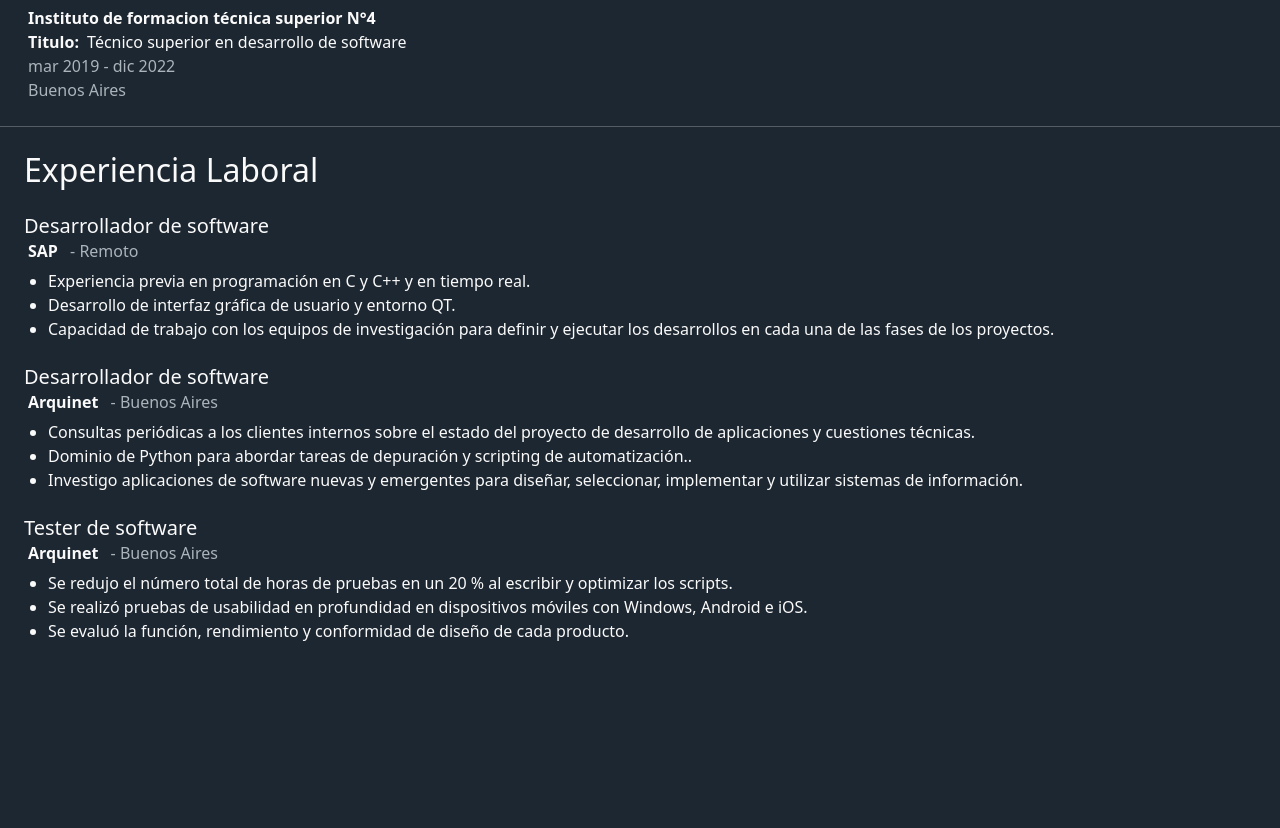
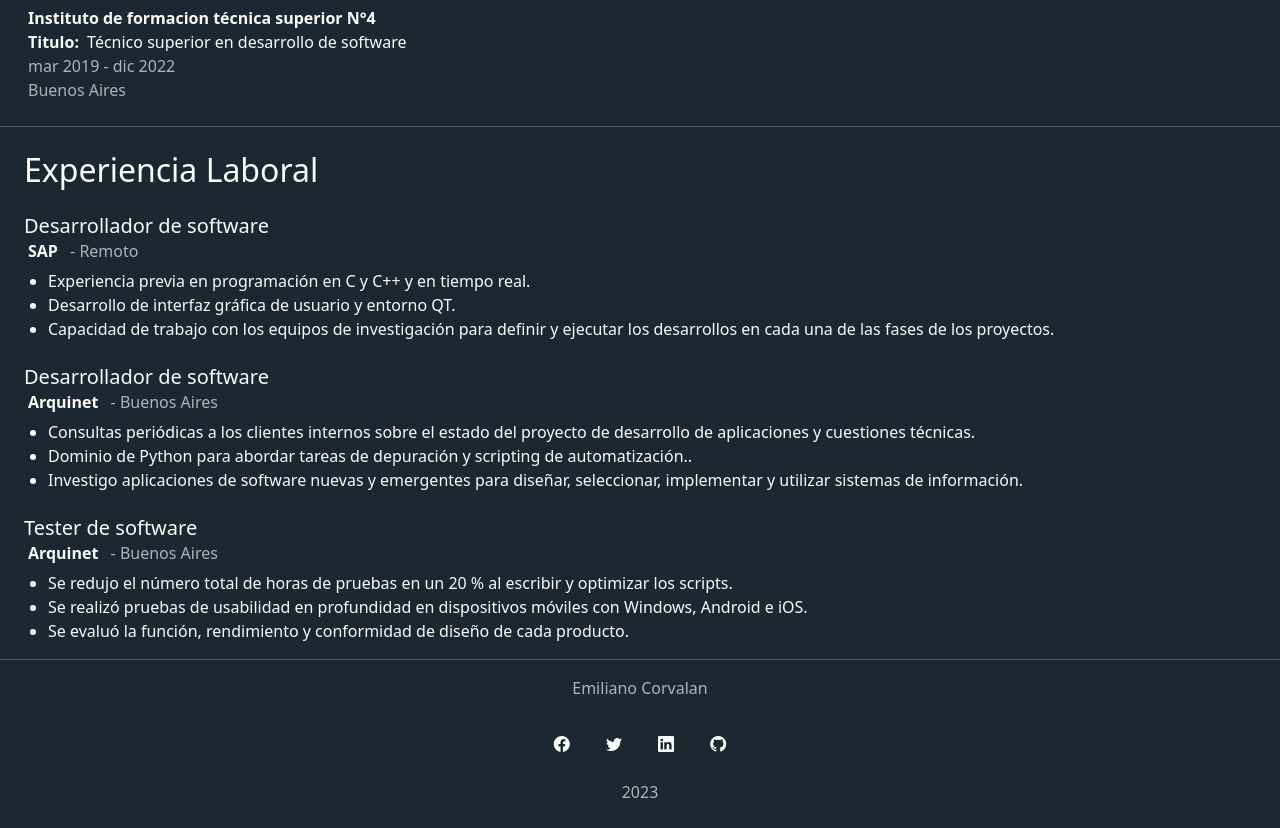
Before and after one commit to EmilianoCorvalan/cv-ticmas, a plain HTML site: page index.html in a window 1280 px wide. Shown: the part 522-1350 px from the top of the page. Before the commit the page ends 1181 px from the top, so only its background shows below. Drawn offline with nearby package versions, Linux system fonts and the light colour scheme.

Commit message:
add footer - solved horizontal scroll size

```diff
--- a/index.html
+++ b/index.html
@@ -77,9 +77,20 @@
             </section>
         </article>
 
-        <footer>
+        <hr>
 
+        <footer class="footer d-flex justify-content-between flex-column-reverse align-items-center mb-2">
+            <p class="span-grey fw-light d-inline">2023</p>
+            <div class="mb-4">
+                <a href="https://www.facebook.com/" class="px-3"><i class="bi bi-facebook"></i></a>
+                <a href="https://www.twitter.com/" class="px-3"><i class="bi bi-twitter"></i></a>
+                <a href="https://www.linkedin.com/" class="px-3"><i class="bi bi-linkedin"></i></a>
+                <a href="https://www.github.com/" class="px-3"><i class="bi bi-github"></i></a>
+            </div>
+            <p class="span-grey fw-light"></p>
+            <p class="span-grey fw-light d-inline">Emiliano Corvalan</p>
         </footer>
+
     </main>
 
 
--- a/styles.css
+++ b/styles.css
@@ -15,8 +15,9 @@
 }
 
 body{
-    min-width: 100vw;
+
     min-height: 100vh;
+    max-width: 100vw;
     background-color: var(--main-background);
     color: var(--white-color);
 }
```
